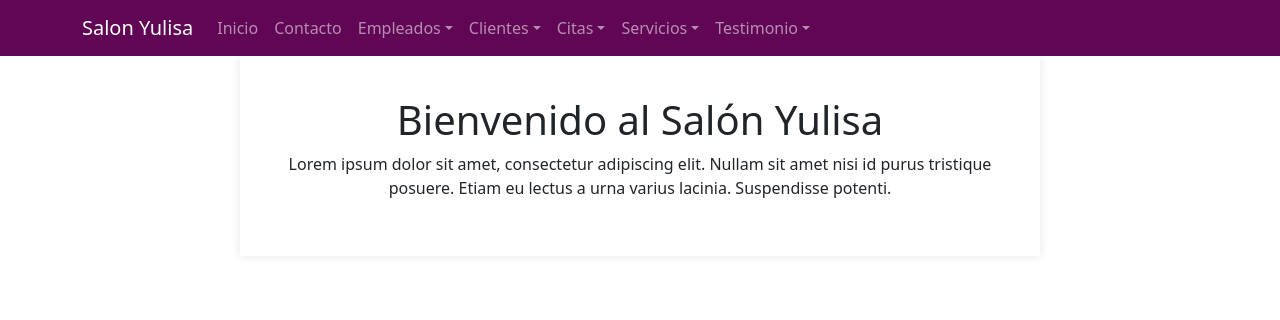
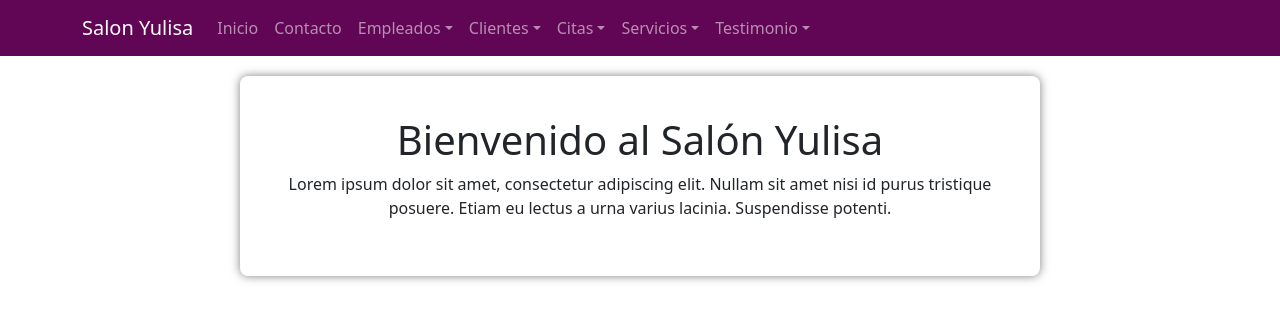
Before and after one commit to Oneyker21/Web_Salon_Yulisa, a React (Create React App) app in the folder daniela-frontend/: page / in a window 1280 px wide. Shown: the top 320 px of the page. Built offline with nearby package versions, Linux system fonts and the light colour scheme.

Commit message:
Home mejorado.

```diff
--- a/daniela-frontend/src/styles/App.css
+++ b/daniela-frontend/src/styles/App.css
@@ -66,9 +66,11 @@
 .inicio-contactos {
   max-width: 800px;
   margin: 0 auto;
+  margin-top: 20px;
   padding: 20px;
   background-color: #fff;
-  box-shadow: 0 0 10px rgba(0, 0, 0, 0.1);
+  box-shadow: 0 0 10px rgba(0, 0, 0, 0.5);
+  border-radius: 8px;
 }
 
 
```
